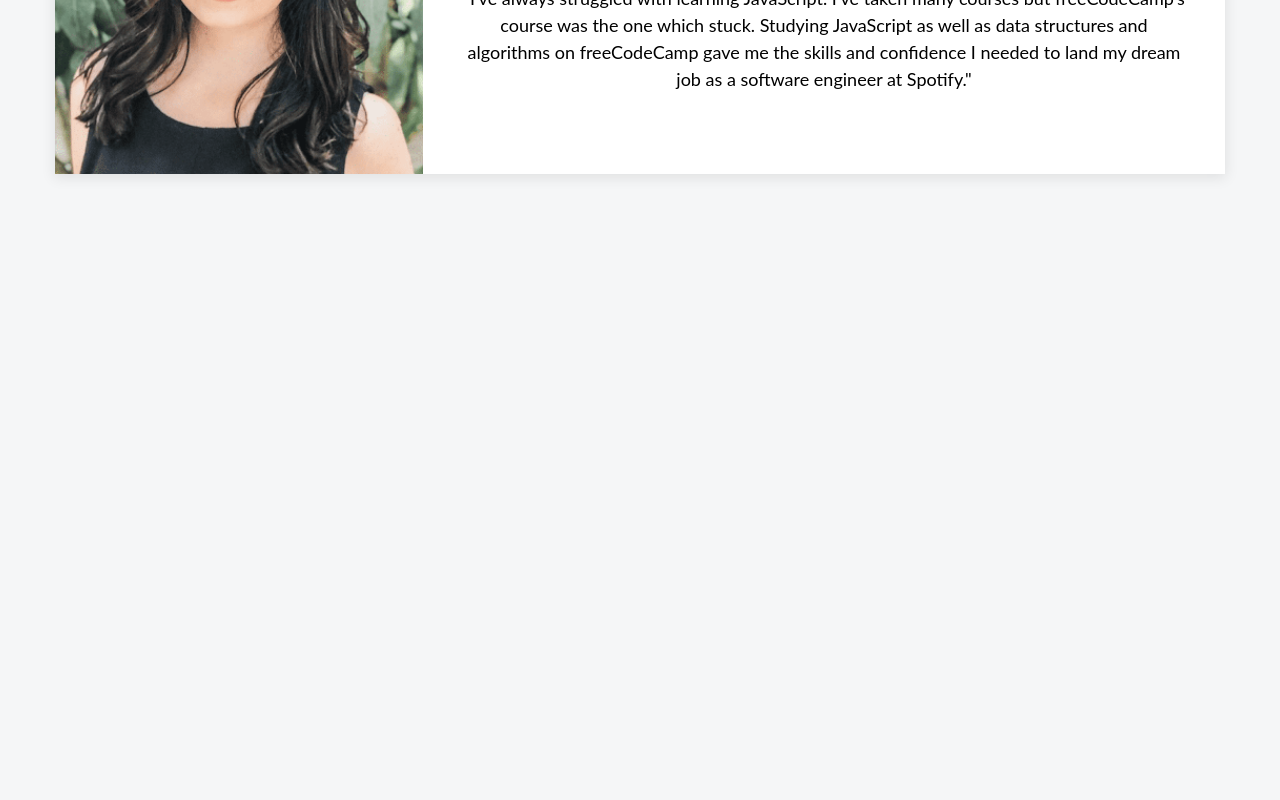
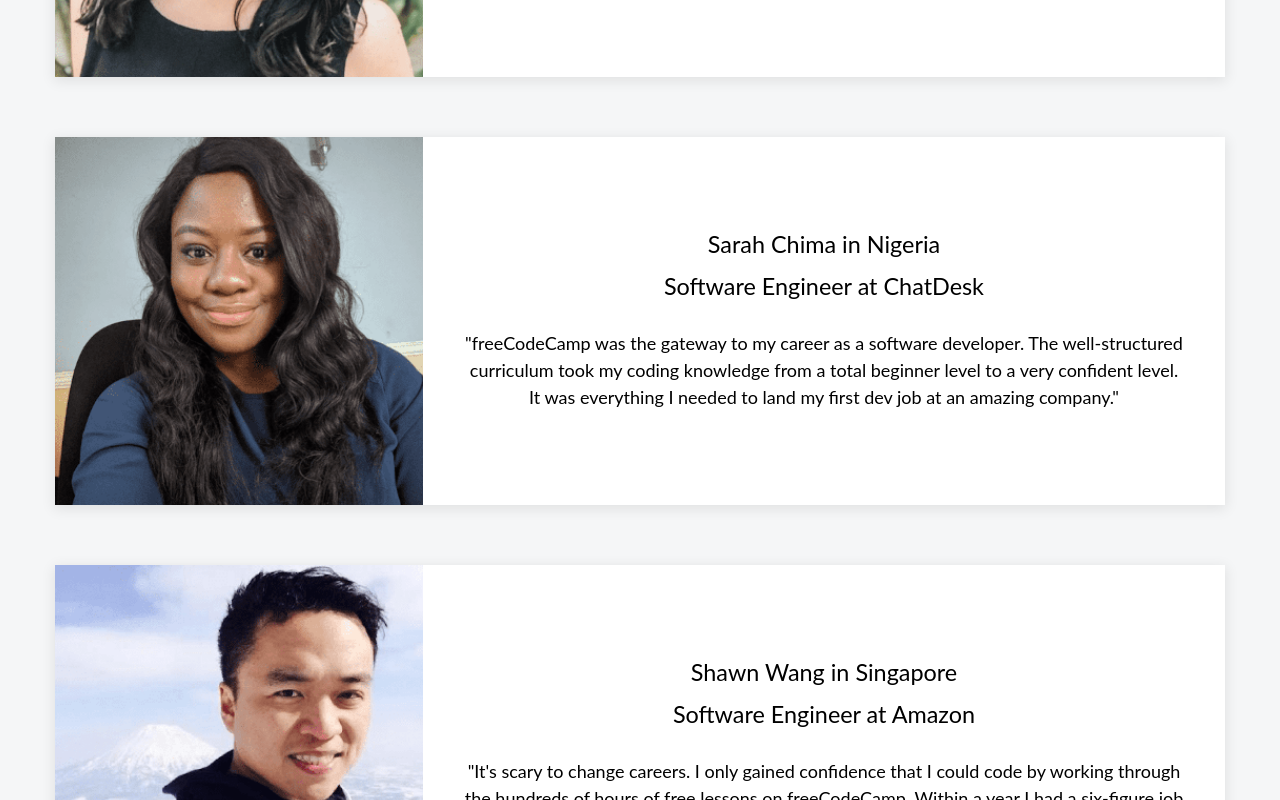
Before and after one commit to Josers17/react-portfolio-project1, a React (Create React App) app: page / in a window 1280 px wide. Shown: the part 480-1280 px from the top of the page. Before the commit the page ends 800 px from the top, so only its background shows below. Built offline with nearby package versions, Linux system fonts and the light colour scheme.

Commit message:
Add two Testimony instances with unique props in App.js

```diff
--- a/src/App.js
+++ b/src/App.js
@@ -13,7 +13,23 @@ function App() {
           position='Software Engineer'
           company='Spotify'
           testimony="I've always struggled with learning JavaScript. I've taken many courses but freeCodeCamp's course was the one which stuck. Studying JavaScript as well as data structures and algorithms on freeCodeCamp gave me the skills and confidence I needed to land my dream job as a software engineer at Spotify."
-          />
+        />
+        <Testimony
+          image='sarah'
+          name='Sarah Chima'
+          country='Nigeria'
+          position='Software Engineer'
+          company='ChatDesk'
+          testimony="freeCodeCamp was the gateway to my career as a software developer. The well-structured curriculum took my coding knowledge from a total beginner level to a very confident level. It was everything I needed to land my first dev job at an amazing company."
+        />
+        <Testimony
+          image='shawn'
+          name='Shawn Wang'
+          country='Singapore'
+          position='Software Engineer'
+          company='Amazon'
+          testimony="It's scary to change careers. I only gained confidence that I could code by working through the hundreds of hours of free lessons on freeCodeCamp. Within a year I had a six-figure job as a Software Engineer. freeCodeCamp changed my life."
+        />
       </div>
     </div>
   );
```
